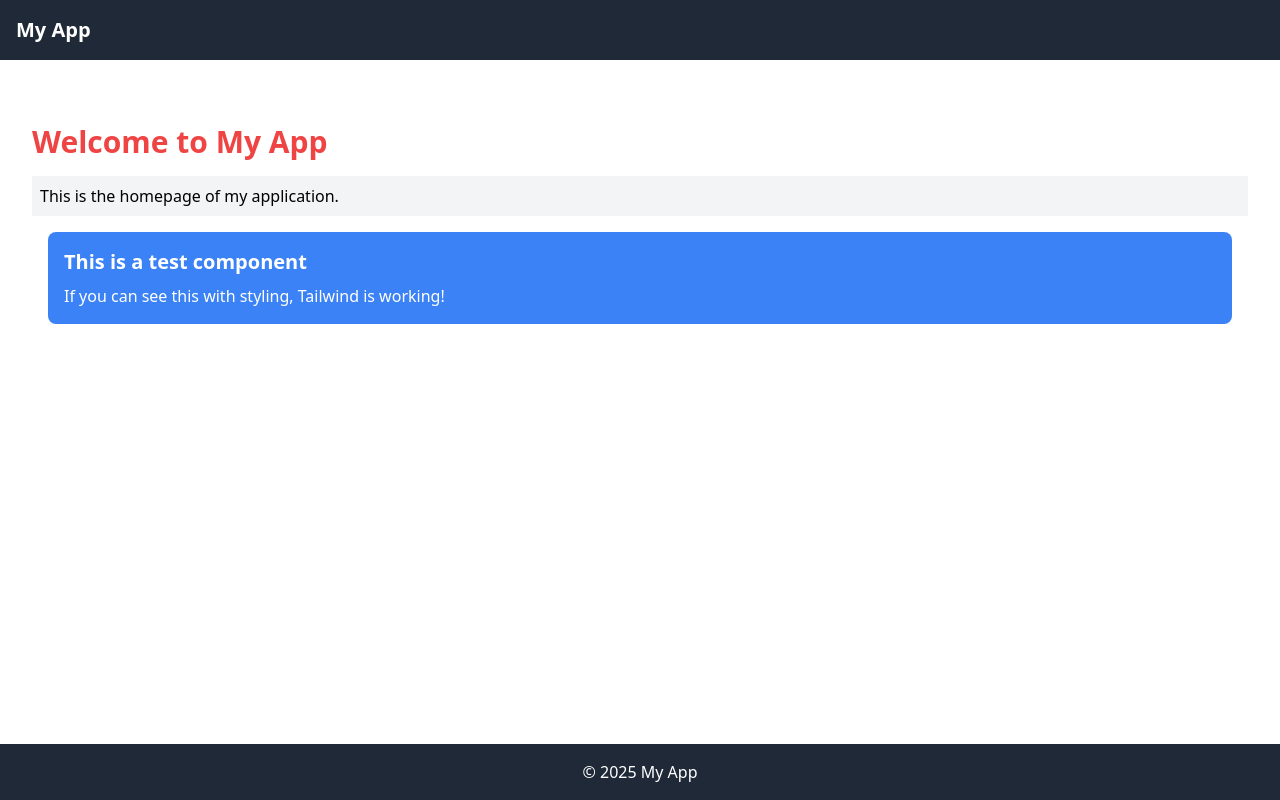
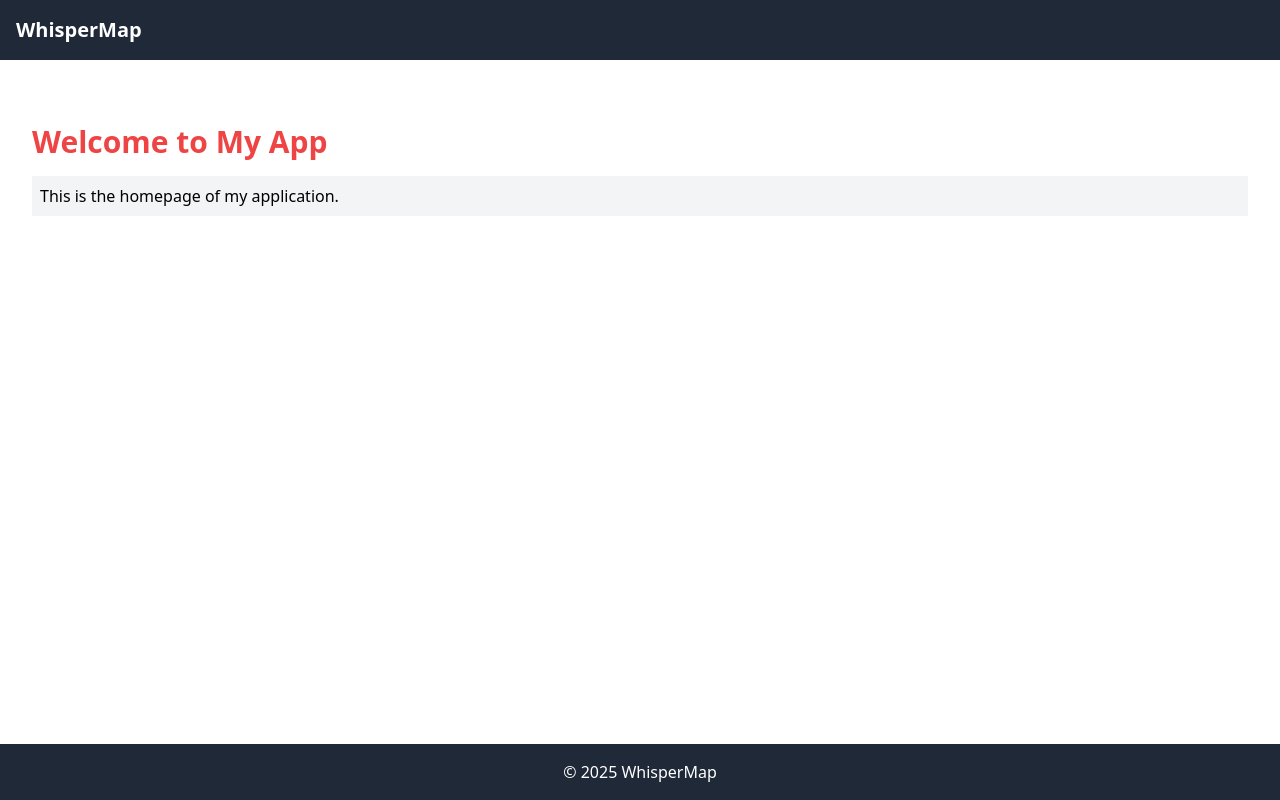
Before and after one commit to Intergrater/Whispermap, a Next.js app: page / in a window 1280 px wide. Built offline with nearby package versions, Linux system fonts and the light colour scheme.

Commit message:
My first delivery

```diff
--- a/components/Layout.js
+++ b/components/Layout.js
@@ -4,7 +4,8 @@ export default function Layout({ children }) {
   return (
     <div className="min-h-screen flex flex-col">
       <header className="bg-gray-800 text-white p-4">
-        <h1 className="text-xl font-bold">My App</h1>
+        <h1 className="text-xl font-bold">WhisperMap</h1>
+        {/* Add your navigation here */}
       </header>
 
       <main className="flex-grow container mx-auto px-4 py-8">
@@ -12,7 +13,7 @@ export default function Layout({ children }) {
       </main>
 
       <footer className="bg-gray-800 text-white p-4 text-center">
-        <p>© {new Date().getFullYear()} My App</p>
+        <p>© {new Date().getFullYear()} WhisperMap</p>
       </footer>
     </div>
   )
--- a/components/TestComponent.js
+++ /dev/null
@@ -1,8 +0,0 @@
-export default function TestComponent() {
-  return (
-    <div className="bg-blue-500 text-white p-4 m-4 rounded-lg">
-      <h2 className="text-xl font-bold">This is a test component</h2>
-      <p className="mt-2">If you can see this with styling, Tailwind is working!</p>
-    </div>
-  )
-}
--- a/pages/index.js
+++ b/pages/index.js
@@ -1,6 +1,6 @@
 import React from 'react'
 import Head from 'next/head'
-import TestComponent from '../components/TestComponent'
+// import TestComponent from '../components/TestComponent'
 
 export default function Home() {
   return (
@@ -14,7 +14,7 @@ export default function Home() {
       <main className="container mx-auto px-4 py-8">
         <h1 className="text-3xl font-bold mb-4 text-red-500">Welcome to My App</h1>
         <p className="mb-4 bg-gray-100 p-2">This is the homepage of my application.</p>
-        <TestComponent />
+        {/* <TestComponent /> */}
       </main>
     </div>
   )
```
